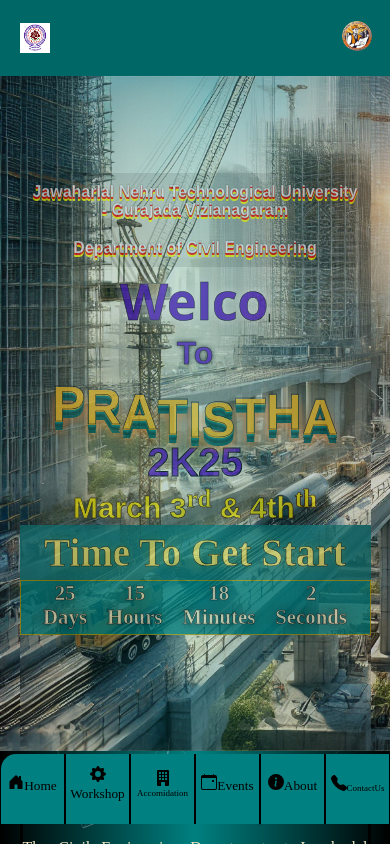
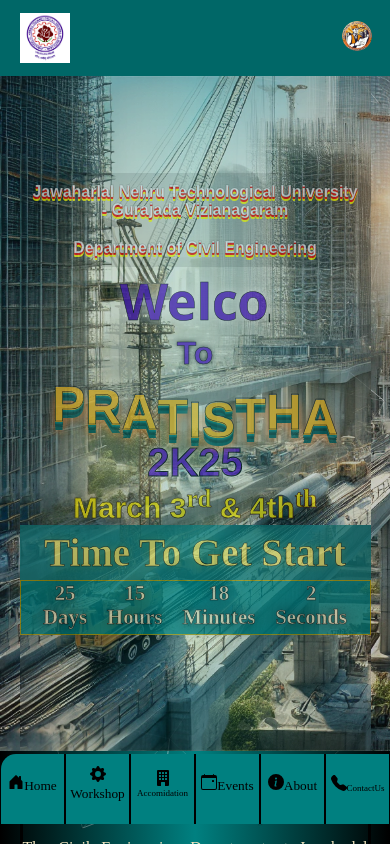
Before and after one commit to premson18/Pratistha, a React (Vite) app: page / in a window 390 px wide. Shown: the top 844 px of the page. Built offline with nearby package versions, Linux system fonts and the light colour scheme.

Commit message:
first commit

```diff
--- a/src/Components/Navbar/Mobile/Mobile.css
+++ b/src/Components/Navbar/Mobile/Mobile.css
@@ -87,8 +87,8 @@
 
     }
     .toplogo img{
-        height: 30px;
-        width: 30px;
+        height:50px;
+        width: 50px;
         margin-left: 5%;
         margin-right: 5%;
     }
```
